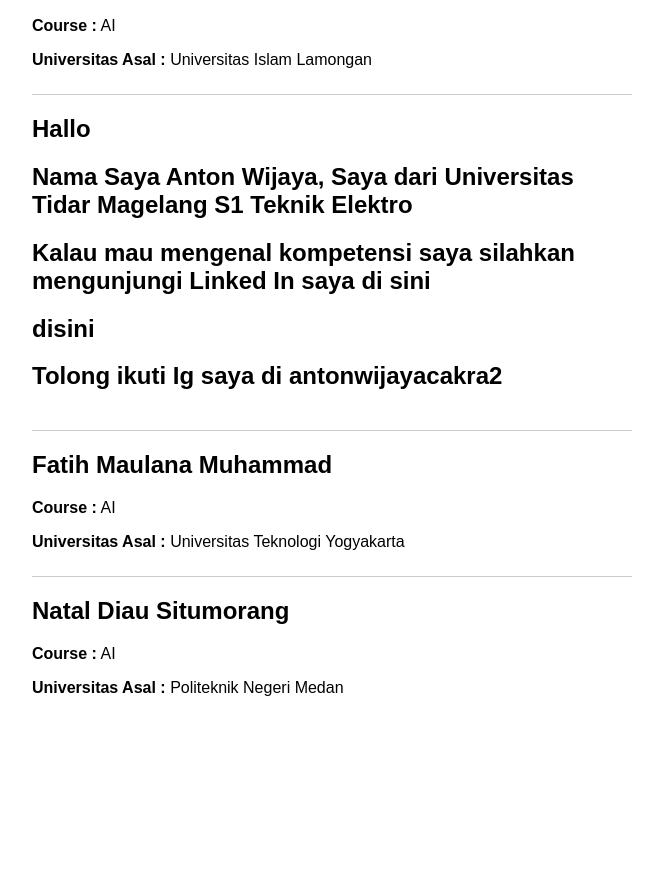
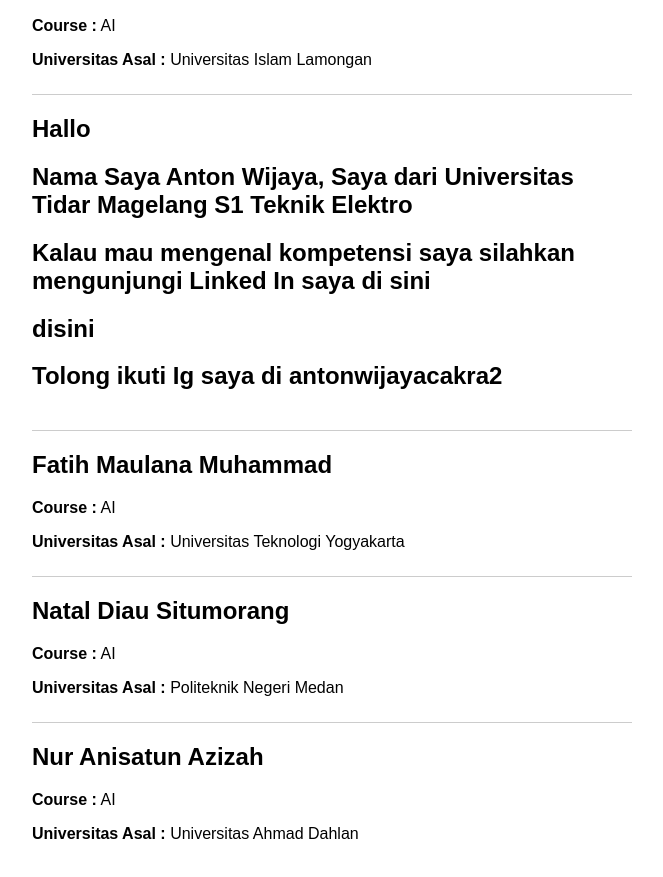
Before and after one commit to bagusdwsn/WebDevCollaborationProject, a plain HTML site: page index.html in a window 1280 px wide. Shown: the part 131-1008 px from the top of the page, without its empty margins (308-971 px from the left). Before the commit the page ends 893 px from the top, so only its background shows below. Drawn offline with Linux system fonts and the light colour scheme.

Commit message:
Update index.html

```diff
--- a/index.html
+++ b/index.html
@@ -64,6 +64,11 @@
         <p><strong>Universitas Asal :</strong> Politeknik Negeri Medan</p>
     </div>
 
+     <div class="member">
+        <h2>Nur Anisatun Azizah</h2>
+        <p><strong>Course :</strong> AI</p>
+        <p><strong>Universitas Asal :</strong> Universitas Ahmad Dahlan</p>
+    </div>
 
 </div>
 
```
